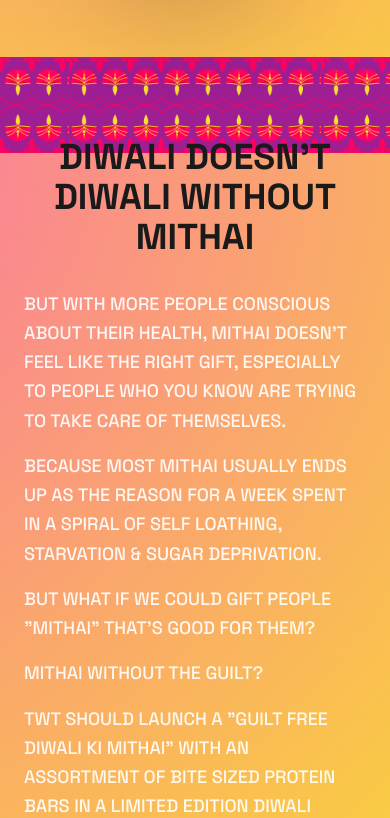
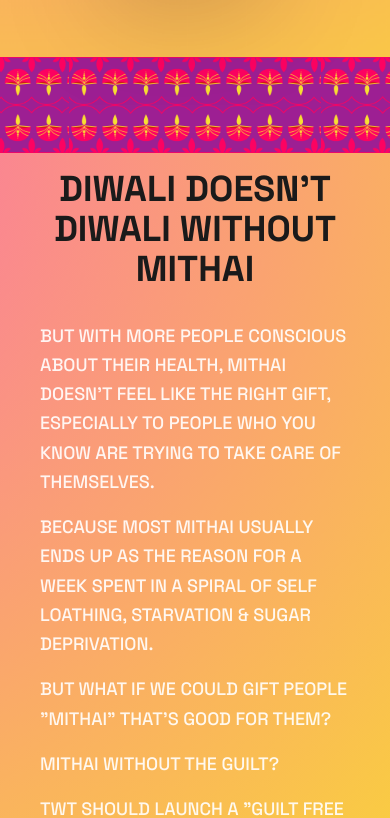
Before and after one commit to srijanm/vivid-fold-canvas, a React (Vite) app: page / in a window 390 px wide. Shown: the part 1571-2389 px from the top of the page. Built offline with nearby package versions, Linux system fonts and the light colour scheme; the HTML template or start-up script is replaced by a standard one; a web font is replaced by a local one.

Commit message:
Fix mobile text overflow

```diff
--- a/src/pages/Index.tsx
+++ b/src/pages/Index.tsx
@@ -132,7 +132,7 @@ const Index = () => {
       </section>
 
       {/* Text on Background Section */}
-      <section className="min-h-screen flex items-center justify-center relative overflow-hidden py-8 px-6 md:px-4" style={{ backgroundImage: `url(${gradientBg})`, backgroundSize: 'cover', backgroundAttachment: 'fixed' }}>
+      <section className="min-h-screen flex items-center justify-center relative overflow-hidden py-16 px-6 md:px-8" style={{ backgroundImage: `url(${gradientBg})`, backgroundSize: 'cover', backgroundAttachment: 'fixed' }}>
         {/* Top Border */}
         <div
           className="absolute top-0 left-0 w-full h-12 md:h-16 lg:h-20 z-10"
@@ -143,11 +143,11 @@ const Index = () => {
             backgroundPosition: 'top center'
           }}
         />
-        <div className="max-w-4xl z-10 w-full">
-          <h2 className="text-4xl md:text-5xl lg:text-7xl font-bold text-center mb-8 md:mb-12 text-foreground px-2 uppercase">
+        <div className="max-w-4xl z-10 w-full px-2">
+          <h2 className="text-4xl md:text-5xl lg:text-7xl font-bold text-center mb-8 md:mb-12 text-foreground uppercase">
             Diwali doesn't Diwali without mithai
           </h2>
-          <div className="space-y-4 md:space-y-6 text-lg md:text-xl lg:text-2xl text-background/90 font-medium leading-relaxed uppercase">
+          <div className="space-y-4 md:space-y-6 text-lg md:text-xl lg:text-2xl text-background/90 font-medium leading-relaxed uppercase px-2">
             <p>But with more people conscious about their health, mithai doesn't feel like the right gift, especially to people who you know are trying to take care of themselves.</p>
 
             <p>Because most mithai usually ends up as the reason for a week spent in a spiral of self loathing, starvation & sugar deprivation.</p>
```
